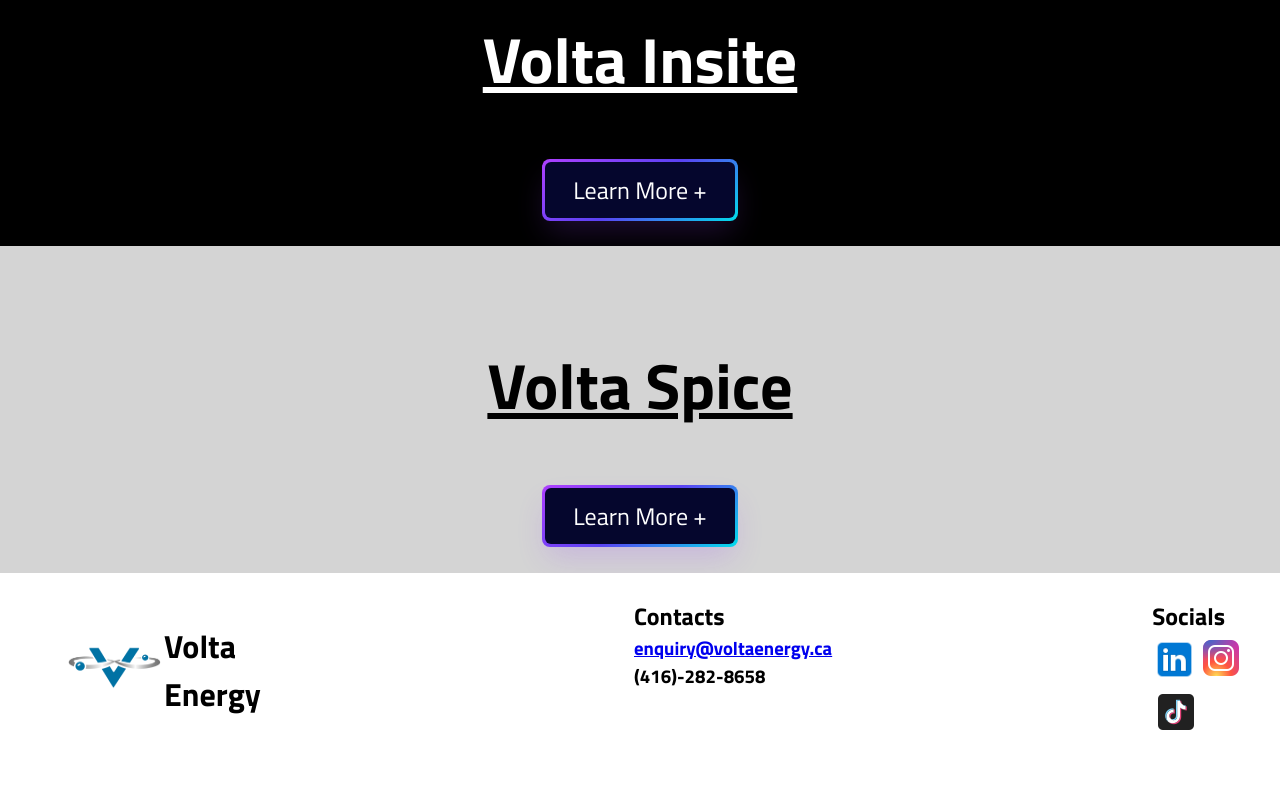
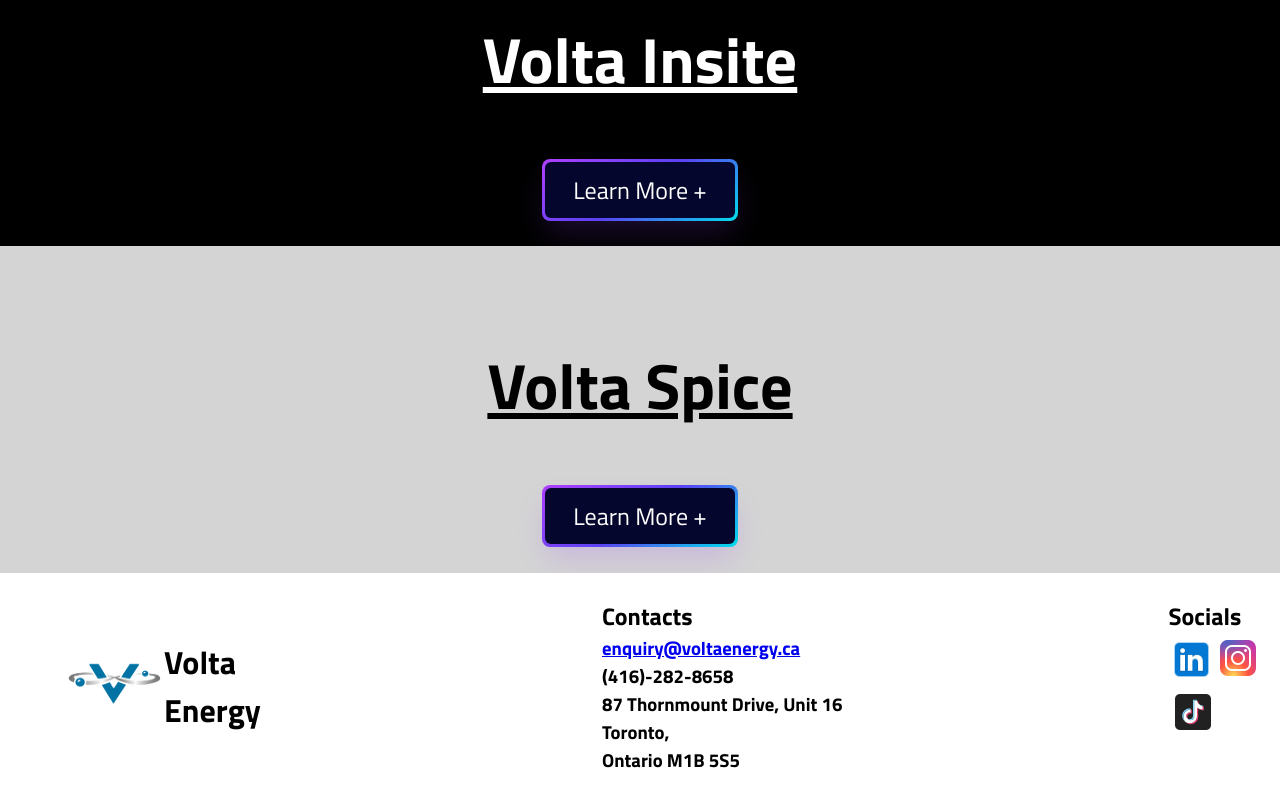
Before and after one commit to Papakobina/Papakobina.github.io, a React (Create React App) app: page / in a window 1280 px wide. Shown: the part 1360-2160 px from the top of the page. Before the commit the page ends 2128 px from the top, so only its background shows below. Built offline with nearby package versions, Linux system fonts and the light colour scheme.

Commit message:
added adress

```diff
--- a/src/components/FooterComponent/footerComponent.js
+++ b/src/components/FooterComponent/footerComponent.js
@@ -23,6 +23,7 @@
                     <h2>Contacts</h2>
                     <h3><a href="nquiry@voltaenergy.ca" target='_blank'>enquiry@voltaenergy.ca</a></h3>
                     <h3>(416)-282-8658</h3>
+                    <h3> 87 Thornmount Drive, Unit 16 Toronto,<br></br> Ontario M1B 5S5 </h3>
                 </div>
                 <div className="Socials">
                     <h2>Socials</h2>
```
